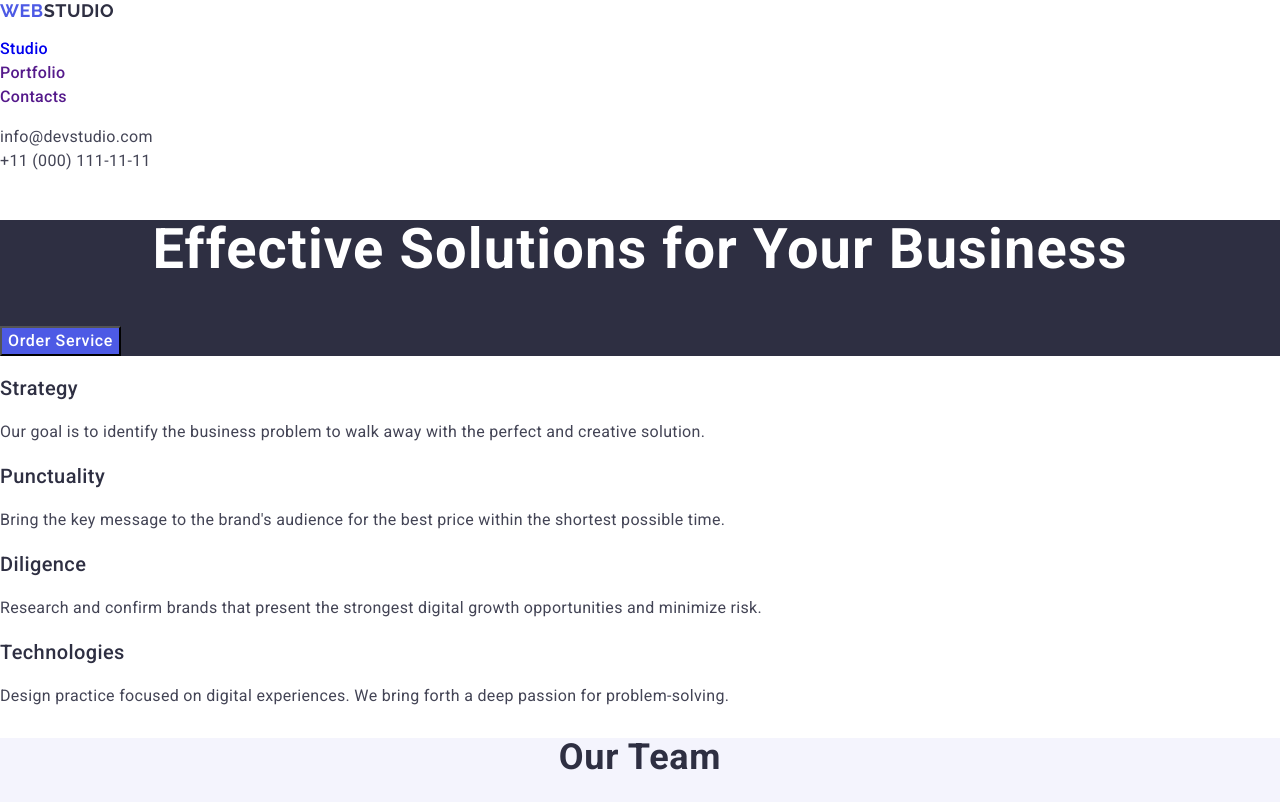
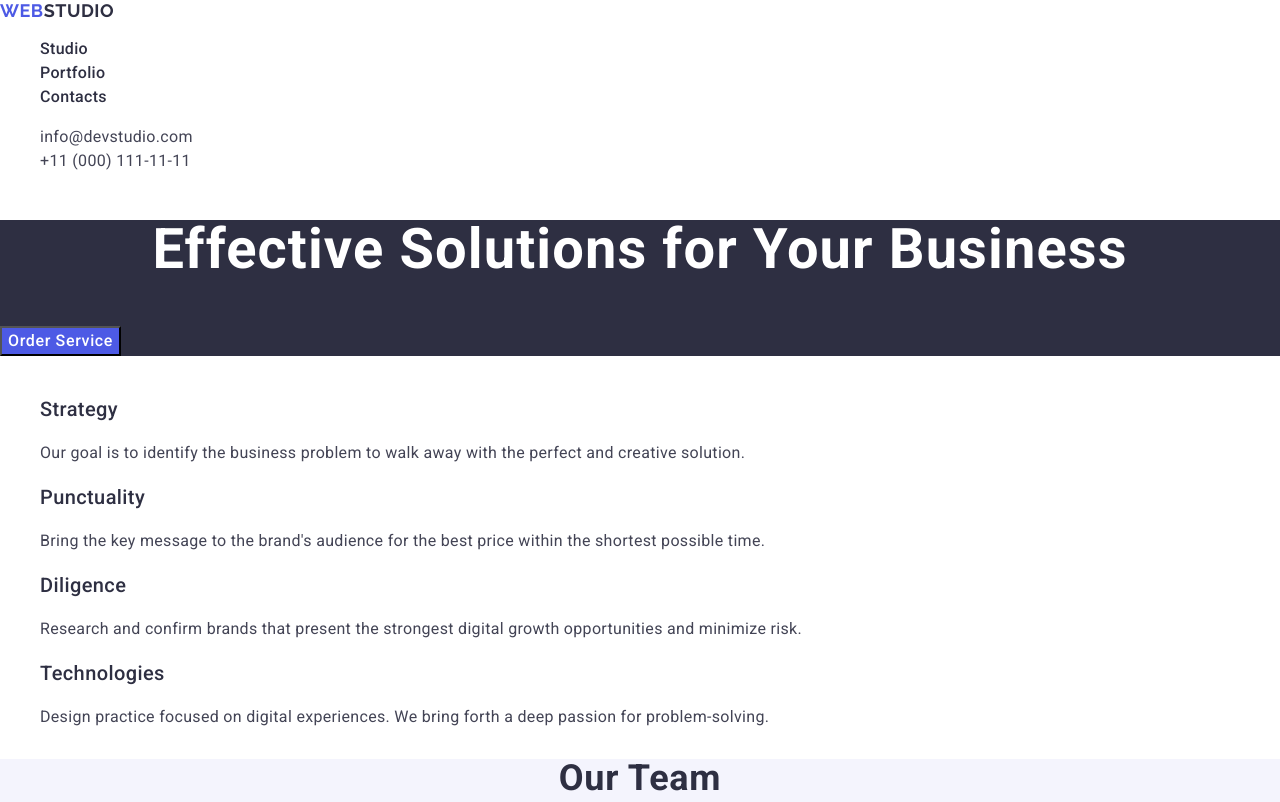
Before and after one commit to VPresich/goit-markup-hw-02, a plain HTML site: page index.html in a window 1280 px wide. Shown: the top 802 px of the page. Drawn offline with nearby package versions, Linux system fonts and the light colour scheme.

Commit message:
Fixed bugs

```diff
--- a/css/styles.css
+++ b/css/styles.css
@@ -3,18 +3,15 @@ body {
   color: #434455;
   background-color: #ffffff;
 }
-
 a {
   text-decoration: none;
 }
 
 ul {
   list-style-type: none;
-  padding-left: 0;
 }
 
 .hidden-text {
-  position: absolute;
   left: -9999px;
   width: 1px;
   height: 1px;
@@ -31,34 +28,31 @@ header {
   font-family: Raleway, sans-serif;
   font-size: 18px;
   font-weight: 700;
-  line-height: 117%;
+  line-height: 1.17;
   letter-spacing: 0.54px;
   text-transform: uppercase;
   color: #4d5ae5; /*var(--iris, #4D5AE5); */
 }
 
 .header-logo-accent {
-  /* font-family: Raleway, sans-serif; */
   color: #2e2f42; /*var(--navyblue, #2E2F42);*/
 }
 
 /* Menu */
-.menu-item {
+.menu-item-link {
+  color: #2e2f42; /*var(--navyblue, #2E2F42);*/
   font-size: 16px;
   font-weight: 500;
-  line-height: 150%;
+  line-height: 1.5;
   letter-spacing: 0.32px;
-  color: #2e2f42; /*var(--navyblue, #2E2F42);*/
 }
 
 .menu-item-link:hover {
   color: #404bbf;
-  /* text-decoration-line: underline; */
 }
 
 .menu-item-link:focus {
   color: #404bbf;
-  /* text-decoration-line: underline; */
 }
 
 /* Contacts */
@@ -69,7 +63,7 @@ header {
 .contact-link {
   font-size: 16px;
   color: #434455; /* var(--slate, #434455); */
-  line-height: 150%;
+  line-height: 1.5;
   letter-spacing: 0.32px;
 }
 
--- a/index.html
+++ b/index.html
@@ -40,9 +40,15 @@
         >
         <!-- Menu -->
         <ul>
-          <li class="menu-item"><a href="./index.html" class="menu-item-link">Studio</a></li>
-          <li class="menu-item"><a href="" class="menu-item-link">Portfolio</a></li>
-          <li class="menu-item"><a href="" class="menu-item-link">Contacts</a></li>
+          <li>
+            <a href="./index.html" class="menu-item-link">Studio</a>
+          </li>
+          <li>
+            <a href="" class="menu-item-link">Portfolio</a>
+          </li>
+          <li>
+            <a href="" class="menu-item-link">Contacts</a>
+          </li>
         </ul>
       </nav>
 
```
